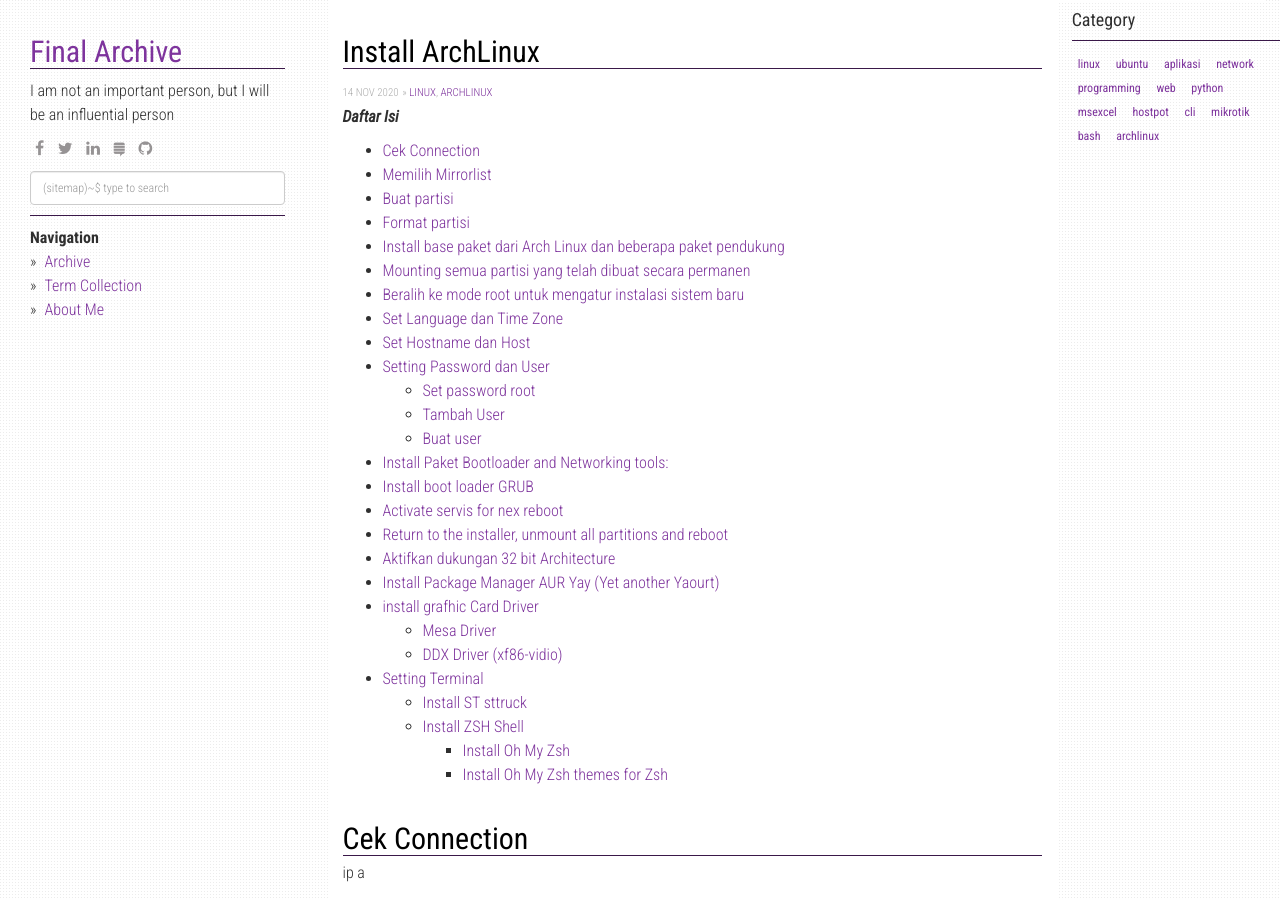
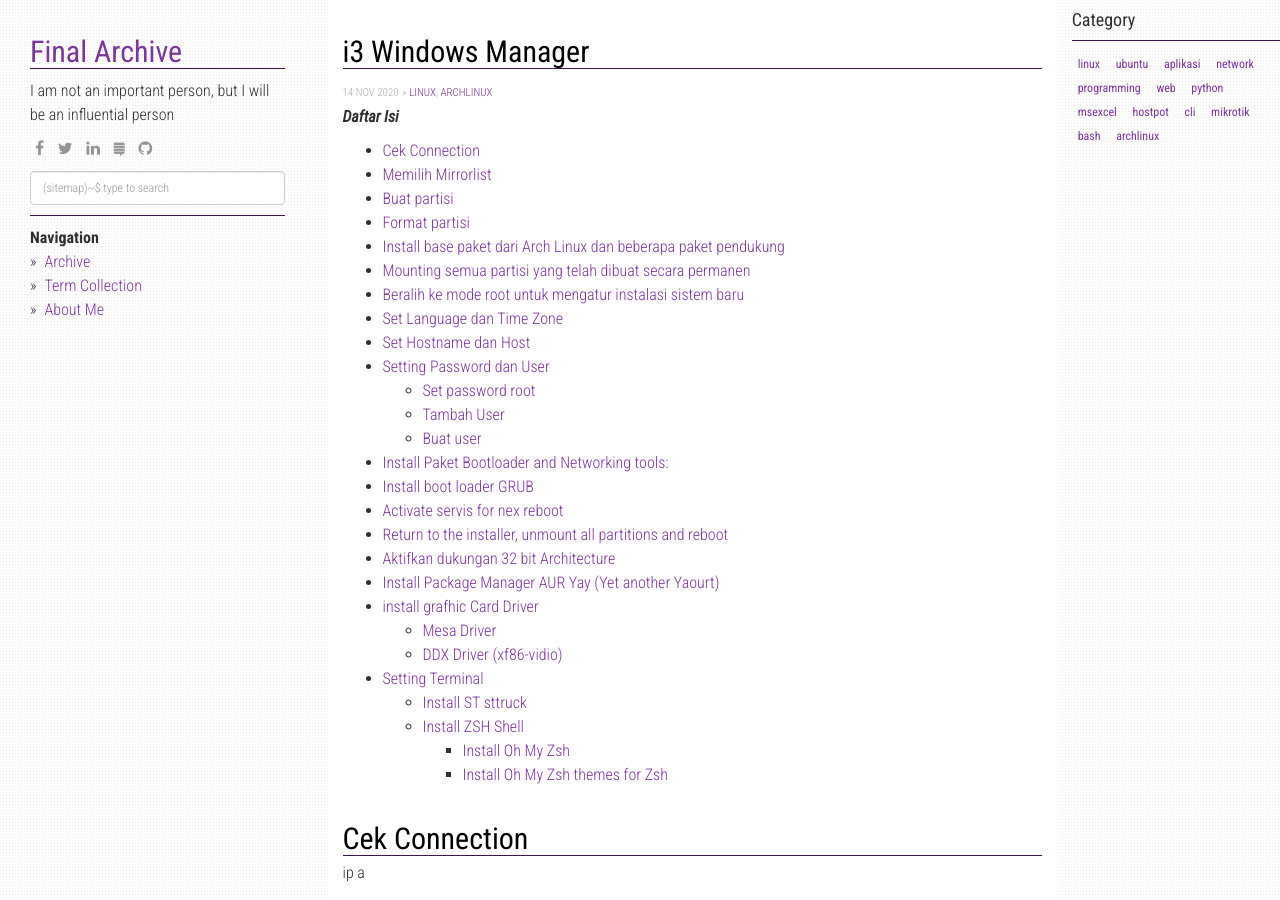
Before and after one commit to finalarchive/finalarchive.github.io, a Jekyll site: the page built from _posts/2020-11-14-install-archlinux.md, in a window 1280 px wide and 900 px high. Built offline with Jekyll 4.4.1, drawn with Linux system fonts in a browser that asks for light colours; nearby versions of some CDN libraries.

Commit message:
20201115

```diff
--- a/_posts/2020-11-14-install-archlinux.md
+++ b/_posts/2020-11-14-install-archlinux.md
@@ -1,6 +1,6 @@
 ---
 layout: post
-title:  "Install ArchLinux"
+title:  "i3 Windows Manager"
 date:   2020-11-14 10:07
 categories: [linux, archlinux]
 permalink: /:year/:month/:title
```
